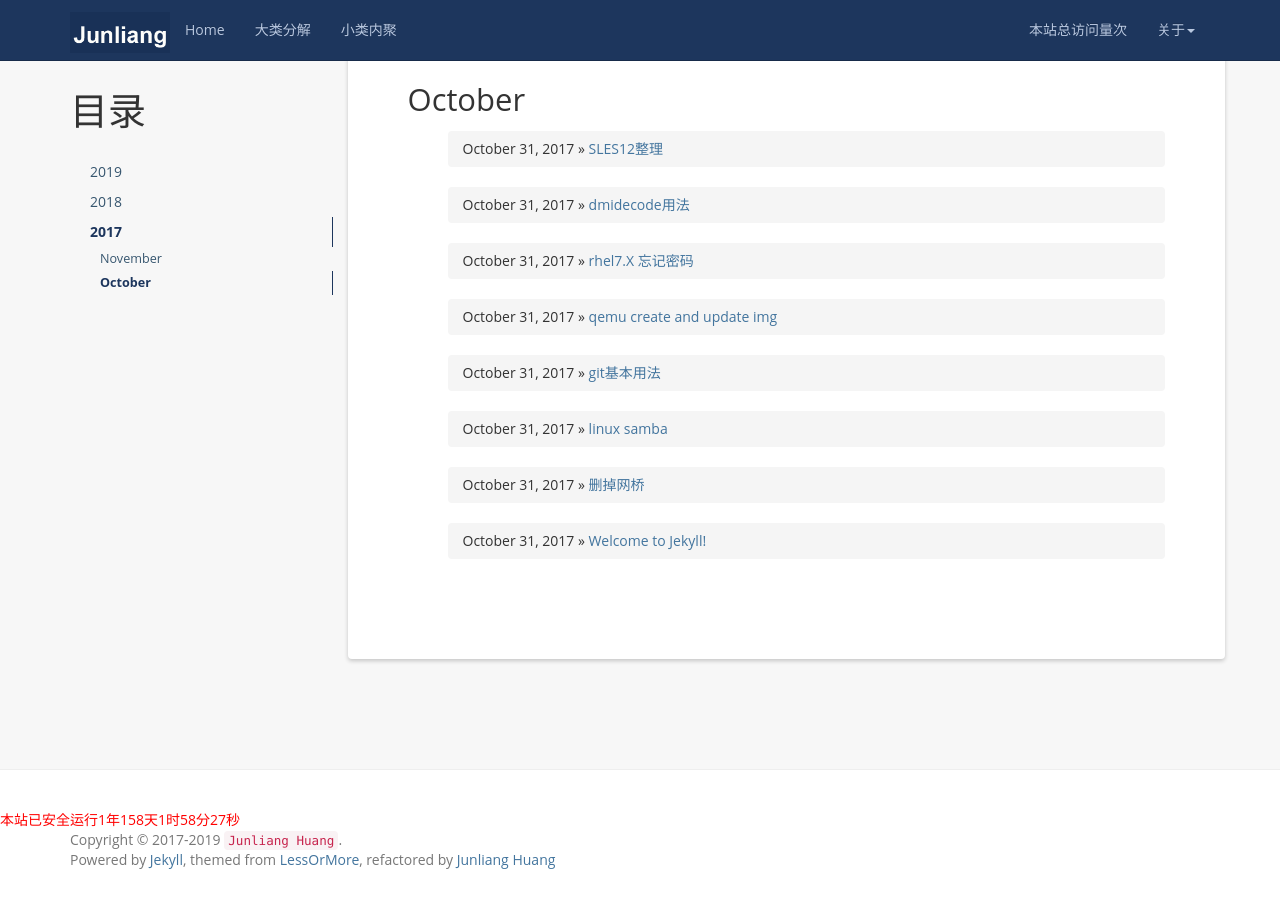
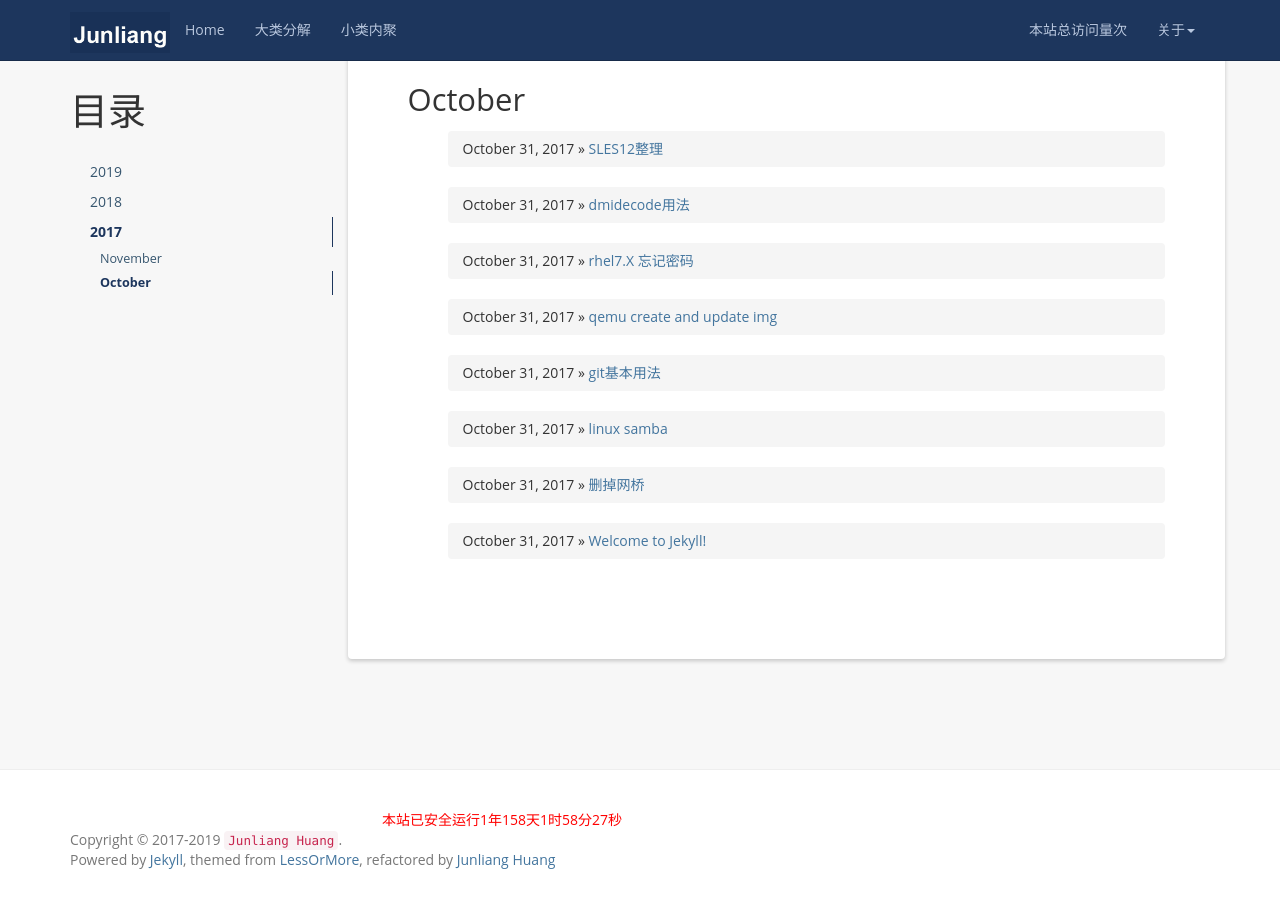
Before and after one commit to hjl21/hjl21.github.io, a Jekyll site: the page built from index.html, in a window 1280 px wide and 900 px high, scrolled down 2429 px. Built offline with Jekyll 4.4.1, drawn with Linux system fonts in a browser that asks for light colours; nearby versions of some CDN libraries; a script that is not in the unit is left out; the list of posts is cut into pages by our own code; comment, search, counter and statistics services are not loaded.

Commit message:
modified css style

```diff
--- a/_includes/footer.html
+++ b/_includes/footer.html
@@ -1,5 +1,5 @@
 <footer class="footer" role="contentinfo">
-	<span id="htmer_time" style="color: red;"></span>
+	<span id="htmer_time" style="color: red;margin-left: 382px"></span>
 	<div class="container">
 		<p class="copyright">Copyright &copy; 2017-{{ site.time | date: '%Y' }} <a href="{{site.resume_site}}"><code>{{ site.author }}</code></a>.</p>
 		<p>Powered by <a href="http://jekyllrb.com">Jekyll</a>, themed from <a href="http://jekyllthemes.org/themes/Less-Or-More/">LessOrMore</a>, refactored by <a href="https://hjl21.github.io/">Junliang Huang</a></p>
```
